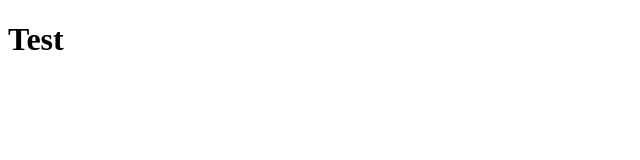
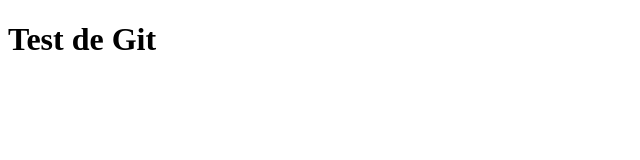
Before and after one commit to Carlos-Chavarria-Perez/proyecto-React-Conta, a plain HTML site: page index.html in a window 1280 px wide. Shown: the whole page, without its empty margins (0-640 px from the left). Drawn offline with Linux system fonts and the light colour scheme.

Commit message:
Cambio Index

```diff
--- a/index.html
+++ b/index.html
@@ -7,7 +7,7 @@
 </head>
 <body>
         <h1>
-            Test
+            Test de Git
         </h1>
 </body>
 </html>
```
